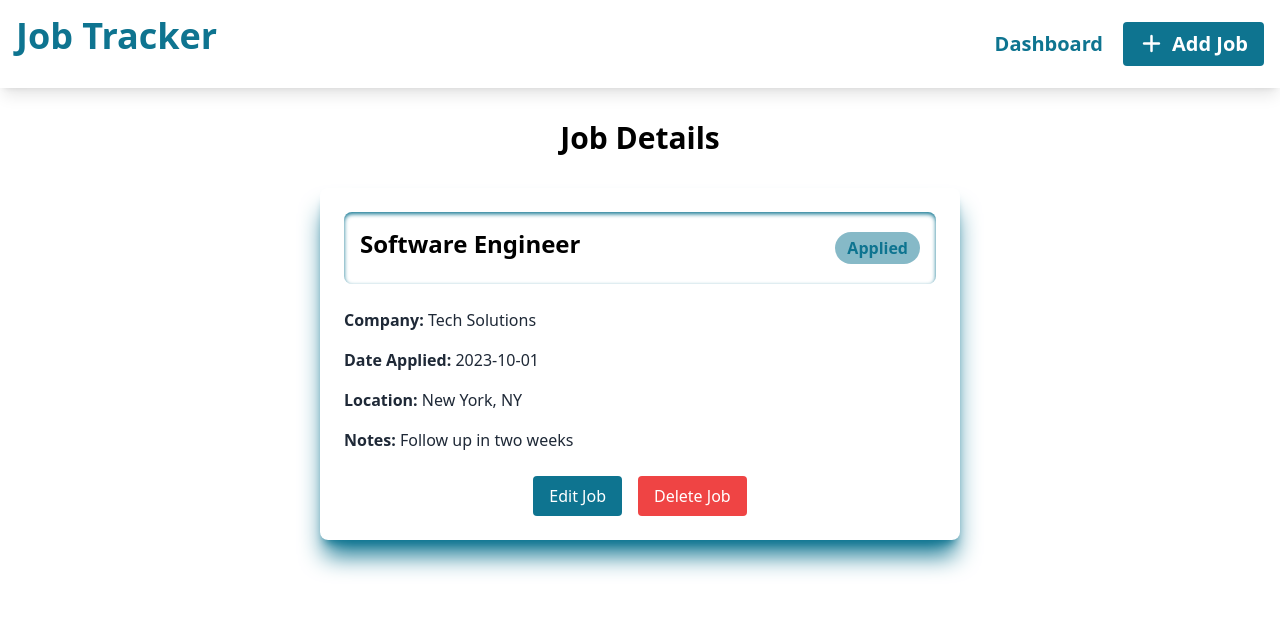
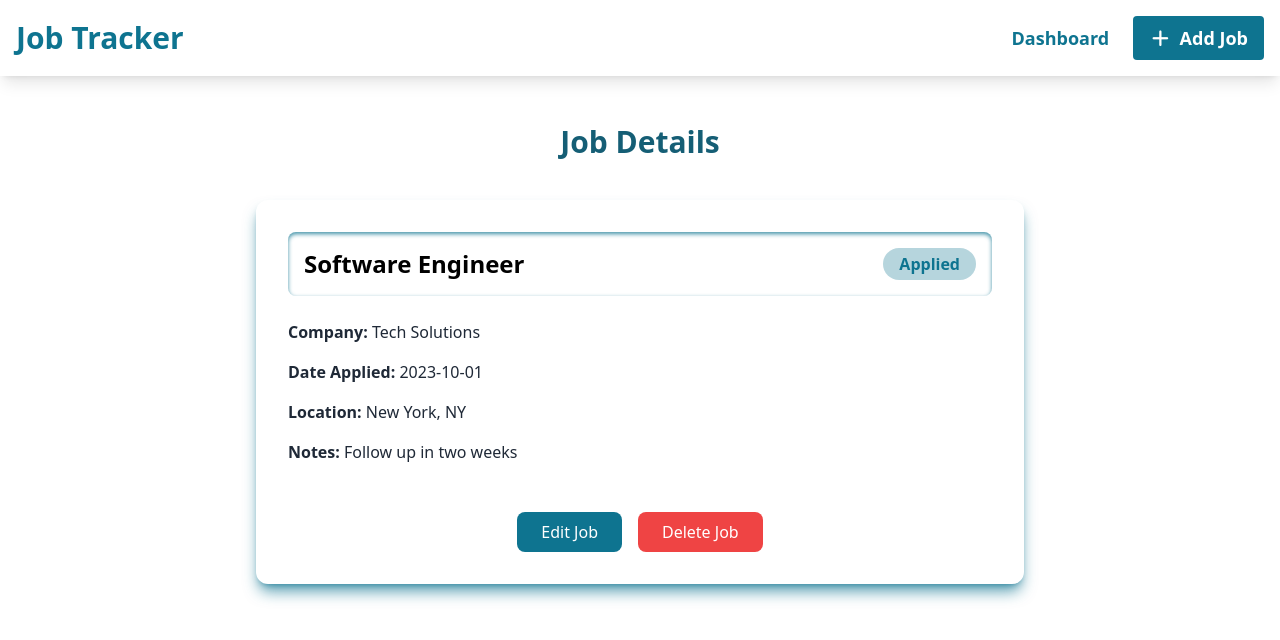
Before and after one commit to Nada-ibrahim12/Job-Application-Tracker-ReactJS, a React (Vite) app: page /job/1 in a window 1280 px wide. Shown: the top 640 px of the page. Built offline with nearby package versions, Linux system fonts and the light colour scheme.

Commit message:
enhance UI

```diff
--- a/src/components/CountCard.jsx
+++ b/src/components/CountCard.jsx
@@ -3,7 +3,7 @@ import React, { Component } from 'react'
 export class CountCard extends Component {
   render() {
     return (
-      <div className="bg-white w-48 shadow-md rounded-lg p-9 item-center text-center flex flex-col align-center hover:shadow-lg transition-shadow duration-200">
+      <div className="bg-white w-48 shadow-lg shadow-cyan-900  rounded-lg p-9 item-center text-center flex flex-col align-center hover:scale-110 transition-transform duration-200">
         <h2 className="text-xl font-bold">{this.props.title}</h2>
         <p className="text-2xl text-cyan-700">{this.props.count}</p>
       </div>
--- a/src/components/JobCard.jsx
+++ b/src/components/JobCard.jsx
@@ -3,14 +3,27 @@ import { Link } from "react-router-dom";
 
 export class JobCard extends Component {
   render() {
-    console.log('JobCard props:', this.props);
+    console.log("JobCard props:", this.props);
     return (
-      <div className="border p-6 rounded-md shadow-md flex flex-row justify-between bg-white hover:shadow-lg transition-shadow duration-200">
+      <div
+        className={`border p-6 rounded-md shadow-md flex flex-row justify-between border-s-8 bg-white hover:shadow-lg transition-shadow duration-200
+        ${
+          this.props.status === "applied"
+            ? "border-cyan-700"
+            : this.props.status === "interview"
+            ? "border-yellow-600"
+            : this.props.status === "offer"
+            ? "border-green-700"
+            : "border-red-500"
+        }`}
+      >
         <div>
           <h2 className="text-xl font-bold">{this.props.title}</h2>
           <p className="text-gray-600">{this.props.company}</p>
           <p className="text-gray-500">{this.props.location}</p>
-          <p className="mt-2 text-gray-700">Applied Date: {this.props.dateApplied}</p>
+          <p className="mt-2 text-gray-700">
+            Applied Date: {this.props.dateApplied}
+          </p>
           <p className="mt-2">Note: {this.props.notes}</p>
         </div>
         <div className="mt-4 flex flex-col text-center">
--- a/src/components/Navbar.jsx
+++ b/src/components/Navbar.jsx
@@ -2,28 +2,79 @@ import React, { Component } from "react";
 import { Link } from "react-router-dom";
 
 export default class Navbar extends Component {
+  constructor(props) {
+    super(props);
+    this.state = {
+      isMenuOpen: false,
+    };
+  }
+
+  toggleMenu = () => {
+    this.setState((prevState) => ({
+      isMenuOpen: !prevState.isMenuOpen,
+    }));
+  };
+
   render() {
+    const { isMenuOpen } = this.state;
+
     return (
-      <div className="container max-w-none flex justify-between items-center p-4 shadow-lg bg-white">
-        <h1 className="text-4xl font-bold mb-4 text-cyan-700">Job Tracker</h1>
+      <nav className="bg-white shadow-lg">
+        <div className="container max-w-none mx-auto px-4 py-4 flex items-center justify-between">
+          <h1 className="text-3xl font-bold text-cyan-700">Job Tracker</h1>
 
-        <ul className="flex items-center space-x-5 font-bold  text-cyan-700 text-xl">
+          <button
+            className="md:hidden text-cyan-700 text-2xl focus:outline-none"
+            onClick={this.toggleMenu}
+            aria-label="Toggle navigation"
+          >
+            <i className="fas fa-bars"></i>
+          </button>
+
+          <ul className="hidden md:flex items-center space-x-6 text-cyan-700 font-bold text-lg">
             <li>
-            <Link to="/" className="hover:underline isactive:underline">
+              <Link to="/" className="hover:underline">
                 Dashboard
               </Link>
             </li>
             <li>
               <Link
                 to="/add"
-              className="bg-cyan-700 text-white flex items-center space-x-2 justify-center px-4 py-2 rounded hover:bg-cyan-900 transition-colors duration-200"
+                className="bg-cyan-700 text-white flex items-center space-x-2 px-4 py-2 rounded hover:bg-cyan-900 transition-colors duration-200"
               >
                 <i className="fas fa-plus"></i>
-              <p>Add Job</p>
+                <span>Add Job</span>
               </Link>
             </li>
           </ul>
         </div>
+
+        {isMenuOpen && (
+          <div className="md:hidden px-4 pb-4">
+            <ul className="flex flex-col space-y-4 text-cyan-700 font-bold text-lg">
+              <li>
+                <Link
+                  to="/"
+                  onClick={this.toggleMenu}
+                  className="hover:underline"
+                >
+                  Dashboard
+                </Link>
+              </li>
+              <li>
+                <Link
+                  to="/add"
+                  onClick={this.toggleMenu}
+                  className="bg-cyan-700 text-white flex items-center space-x-2 px-4 py-2 rounded hover:bg-cyan-900 transition-colors duration-200"
+                >
+                  <i className="fas fa-plus"></i>
+                  <span>Add Job</span>
+                </Link>
+              </li>
+            </ul>
+          </div>
+        )}
+      </nav>
     );
   }
 }
--- a/src/pages/AddJob.jsx
+++ b/src/pages/AddJob.jsx
@@ -1,79 +1,86 @@
 import React, { Component } from "react";
 import { jobs } from "../utils/dummyData";
-
 
 export class AddJob extends Component {
   render() {
     return (
-      <div>
-        <h1 className="text-2xl font-bold text-center mt-10">Add Job</h1>
-        <div className="container mx-auto shadow-xl shadow-cyan-700 rounded-lg p-10 mt-10">
-          <form className="grid grid-cols-1 md:grid-cols-2 sm:grid-cols-1 gap-x-10 gap-y-6">
-            <div className="mb-4">
-              <label className="block text-gray-700">Job Title</label>
+      <div className="container mx-auto p-6">
+        <h1 className="text-2xl font-bold text-center">Add Job</h1>
+        <div className="container mx-auto shadow-xl shadow-cyan-700 rounded-lg p-6 mt-5 max-w-5xl">
+          <form className="grid grid-cols-1 md:grid-cols-2 gap-6">
+            <div>
+              <label className="block text-gray-700 mb-1">Job Title</label>
               <input
                 type="text"
+                name="title"
                 className="p-3 border border-gray-300 rounded-md w-full"
                 placeholder="Enter job title"
+                required
               />
             </div>
-            <div className="mb-4">
-              <label className="block text-gray-700">Company</label>
+
+            <div>
+              <label className="block text-gray-700 mb-1">Company</label>
               <input
                 type="text"
+                name="company"
                 className="p-3 border border-gray-300 rounded-md w-full"
                 placeholder="Enter company name"
+                required
               />
             </div>
-            <div className="mb-4">
-              <label className="block text-gray-700">Status</label>
-              <select className="p-3 border border-gray-300 rounded-md w-full">
+
+            <div>
+              <label className="block text-gray-700 mb-1">Status</label>
+              <select
+                name="status"
+                className="p-3 border border-gray-300 rounded-md w-full"
+                required
+              >
                 <option value="applied">Applied</option>
                 <option value="interview">Interview</option>
                 <option value="offer">Offer</option>
                 <option value="rejected">Rejected</option>
               </select>
             </div>
-            <div className="mb-4">
-              <label className="block text-gray-700">Application Date</label>
+
+            <div>
+              <label className="block text-gray-700 mb-1">
+                Application Date
+              </label>
               <input
                 type="date"
+                name="dateApplied"
                 className="p-3 border border-gray-300 rounded-md w-full"
+                required
               />
             </div>
-            <div className="mb-4">
-              <label className="block text-gray-700">Location</label>
+
+            <div>
+              <label className="block text-gray-700 mb-1">Location</label>
               <input
                 type="text"
+                name="location"
                 className="p-3 border border-gray-300 rounded-md w-full"
                 placeholder="Enter job location"
               />
             </div>
 
-            <div className="mb-4">
-              <label className="block text-gray-700">Notes</label>
+            <div className="md:col-span-2">
+              <label className="block text-gray-700 mb-1">Notes</label>
               <textarea
+                name="notes"
                 className="p-3 border border-gray-300 rounded-md w-full"
                 placeholder="Enter job notes"
+                rows={3}
               ></textarea>
             </div>
-            <div className="col-span-2 flex justify-center">
-              <button className="bg-cyan-700 text-white text-xl px-10 py-4 rounded-md w-1/2 hover:bg-cyan-900 transition-colors duration-200"
+
+            <div className="md:col-span-2 flex justify-center">
+              <button
                 type="submit"
-                onSubmit={(e) => {
-                  e.preventDefault();
-                  const formData = new FormData(e.target);
-                  const newJob = {
-                    id: jobs.length + 1,
-                    title: formData.get("title"),
-                    company: formData.get("company"),
-                    location: formData.get("location"),
-                    status: formData.get("status"),
-                    dateApplied: formData.get("dateApplied"),
-                    notes: formData.get("notes"),
-                  };
-                  console.log(newJob);
-                }}>
+                className="bg-cyan-700 text-white text-lg px-10 py-3 rounded-md hover:bg-cyan-900 transition duration-200 w-full md:w-1/2"
+              >
                 Add Job
               </button>
             </div>
--- a/src/pages/Dashboard.jsx
+++ b/src/pages/Dashboard.jsx
@@ -13,18 +13,27 @@ export default function Dashboard() {
       </p>
       <div className="flex flex-wrap justify-center gap-9 mt-8">
         {Object.entries(jobStats).map(([key, value]) => (
-          <CountCard key={key} title={key.charAt(0).toUpperCase() + key.slice(1)} count={value} />
+          <CountCard
+            key={key}
+            title={key.charAt(0).toUpperCase() + key.slice(1)}
+            count={value}
+          />
         ))}
       </div>
-      <div className="mt-8 flex flex-col sm:flex-row gap-4">
+      <div className="m-3 mt-8 flex flex-col md:flex-row md:items-center md:justify-between gap-4">
+        <div className="flex-1">
           <input
             type="search"
             placeholder="Search companies or job titles..."
-          className="p-3 border border-gray-300 rounded-md flex-grow focus:outline-none focus:ring-2 focus:ring-cyan-500 focus:border-transparent"
+            className="w-full p-3 border border-gray-300 rounded-lg focus:outline-none focus:ring-2 focus:ring-cyan-500 focus:border-transparent shadow-sm"
             aria-label="Search"
-          // onSubmit={(e) => e.preventDefault()}
           />
-        <select className="p-3 border border-gray-300 rounded-md focus:outline-none focus:ring-2 focus:ring-cyan-500 focus:border-transparent">
+        </div>
+        <div className="w-full md:w-1/3">
+          <select
+            className="w-full p-3 border border-gray-300 rounded-lg focus:outline-none focus:ring-2 focus:ring-cyan-500 focus:border-transparent shadow-sm"
+            aria-label="Filter by status"
+          >
             <option value="all">All Status</option>
             <option value="applied">Applied</option>
             <option value="interview">Interview</option>
@@ -32,7 +41,9 @@ export default function Dashboard() {
             <option value="rejected">Rejected</option>
           </select>
         </div>
-      <div className="jobs grid sm:grid-cols-2 md:grid-cols-2 lg:grid-cols-3 gap-7 gap-y-12 mt-8">
+      </div>
+
+      <div className="jobs grid sm:grid-cols-2 md:grid-cols-2 lg:grid-cols-2 gap-7 gap-y-12 mt-8 m-4 mb-10">
         {jobs.map((job) => (
           <JobCard
             key={job.id}
--- a/src/pages/JobDetails.jsx
+++ b/src/pages/JobDetails.jsx
@@ -10,55 +10,62 @@ const JobDetailsWrapper = () => {
 export default JobDetailsWrapper;
 export class JobDetails extends Component {
   render() {
-    const job = jobs.find(job => job.id == this.props.jobId);
-    console.log(job ? job : "No job found with this ID");
+    const job = jobs.find((job) => job.id == this.props.jobId);
     return (
-      <div>
-        <h1 className="text-3xl font-bold m-8 text-center">Job Details</h1>
-        <div className="container mx-auto shadow-xl shadow-cyan-700 rounded-lg p-6 w-1/2">
-          <div className="mb-6 w-full flex flex-row items-center justify-between shadow-cyan-700 shadow-inner p-4 rounded-lg">
-            <h2 className="text-2xl font-bold mb-2 sm:flex-col">
-              {job ? job.title : "Job Title Here"}
+      <div className="py-12 px-4">
+        <h1 className="text-3xl font-bold text-center mb-10 text-cyan-800">
+          Job Details
+        </h1>
+
+        <div className="max-w-3xl mx-auto bg-white rounded-xl shadow-lg shadow-cyan-700/70 p-8 space-y-6">
+          <div className="flex flex-col sm:flex-row sm:items-center sm:justify-between p-4 rounded-lg shadow-inner shadow-cyan-700/80">
+            <h2 className="text-2xl font-semibold">
+              {job?.title || "Job Title Here"}
             </h2>
-            <p
-              className={`px-3 py-1 sm:flex-col rounded-full bg-cyan-700 bg-opacity-50 font-bold ${
+            <span
+              className={`mt-2 sm:mt-0 px-4 py-1 rounded-full font-semibold bg-opacity-30
+              ${
                 job
                   ? job.status === "applied"
-                    ? "text-cyan-700"
+                    ? "bg-cyan-700 text-cyan-700"
                     : job.status === "interview"
-                    ? "text-yellow-600"
+                    ? "bg-yellow-500 text-yellow-700"
                     : job.status === "offer"
-                    ? "text-green-700"
-                    : "text-red-500"
-                  : ""
+                    ? "bg-green-600 text-green-100"
+                    : "bg-red-500 text-red-100"
+                  : "bg-gray-300 text-gray-700"
               }`}
             >
               {job
                 ? job.status.charAt(0).toUpperCase() + job.status.slice(1)
                 : "Status Here"}
+            </span>
+          </div>
+
+          <div className="space-y-4 text-gray-800">
+            <p>
+              <span className="font-semibold">Company:</span>{" "}
+              {job?.company || "Company Name Here"}
+            </p>
+            <p>
+              <span className="font-semibold">Date Applied:</span>{" "}
+              {job?.dateApplied || "Date Here"}
+            </p>
+            <p>
+              <span className="font-semibold">Location:</span>{" "}
+              {job?.location || "Location Here"}
+            </p>
+            <p>
+              <span className="font-semibold">Notes:</span>{" "}
+              {job?.notes || "Job Notes Here"}
             </p>
           </div>
-          <p className="text-gray-800 mb-4">
-            <span className="font-bold">Company:</span>{" "}
-            {job ? job.company : "Company Name Here"}
-          </p>
-          <p className="text-gray-800 mb-4">
-            <span className="font-bold">Date Applied:</span>{" "}
-            {job ? job.dateApplied : "Date Here"}
-          </p>
-          <p className="text-gray-800 mb-4">
-            <span className="font-bold">Location:</span>{" "}
-            {job ? job.location : "Location Here"}
-          </p>
-          <p className="text-gray-800 mb-4">
-            <span className="font-bold">Notes:</span>{" "}
-            {job ? job.notes : "Job Notes Here"}
-          </p>
-          <div className="btns flex justify-center space-x-4 mt-6">
-            <button className="bg-cyan-700 text-white px-4 py-2 rounded hover:bg-cyan-900 transition-colors duration-200">
+
+          <div className="flex justify-center gap-4 pt-6">
+            <button className="bg-cyan-700 hover:bg-cyan-800 text-white px-6 py-2 rounded-lg transition duration-200">
               Edit Job
             </button>
-            <button className="bg-red-500 text-white px-4 py-2 rounded hover:bg-red-700 transition-colors duration-200 ml-4">
+            <button className="bg-red-500 hover:bg-red-600 text-white px-6 py-2 rounded-lg transition duration-200">
               Delete Job
             </button>
           </div>
@@ -67,5 +74,3 @@ export class JobDetails extends Component {
     );
   }
 }
-
-// export default JobDetails
```
Lines whose indentation alone changed are shown as unchanged.
